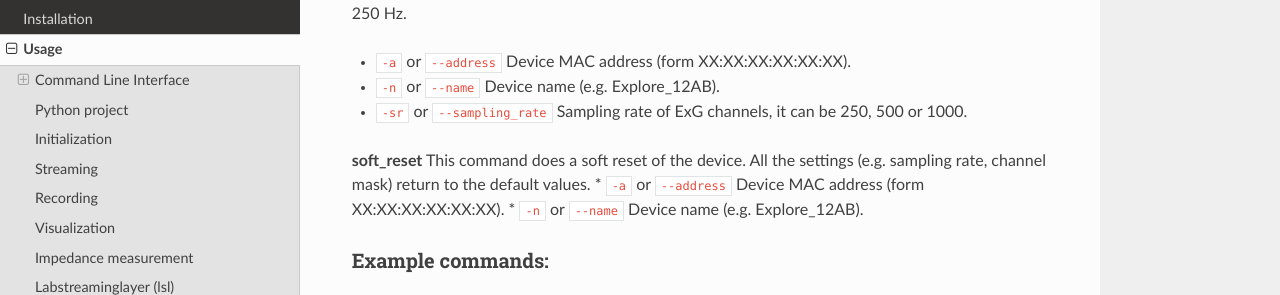
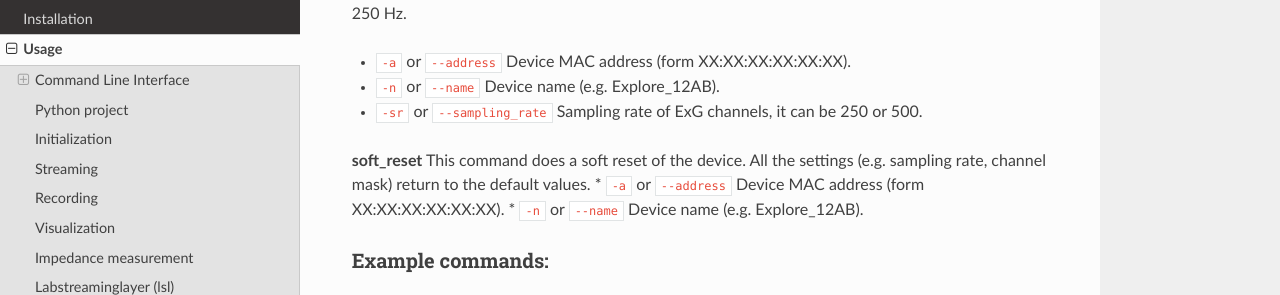
Before and after one commit to Mentalab-hub/explorepy, a Sphinx documentation site: the page built from docs/usage.rst, in a window 1280 px wide and 900 px high, scrolled down 1717 px. Shown: the part 156-451 px from the top of the window. Built offline with Sphinx 7.4.7 and the Read the Docs theme 2.0.0, drawn with Linux system fonts in a browser that asks for light colours.

Commit message:
update set_sampling_rate

```diff
--- a/docs/usage.rst
+++ b/docs/usage.rst
@@ -86,7 +86,7 @@ This command sets the sampling rate of ExG on the specified Explore device. The
 
 * ``-a`` or ``--address``        Device MAC address (form XX:XX:XX:XX:XX:XX).
 * ``-n`` or ``--name``           Device name (e.g. Explore_12AB).
-* ``-sr`` or ``--sampling_rate`` Sampling rate of ExG channels, it can be 250, 500 or 1000.
+* ``-sr`` or ``--sampling_rate`` Sampling rate of ExG channels, it can be 250 or 500.
 
 
 **soft_reset**
```
